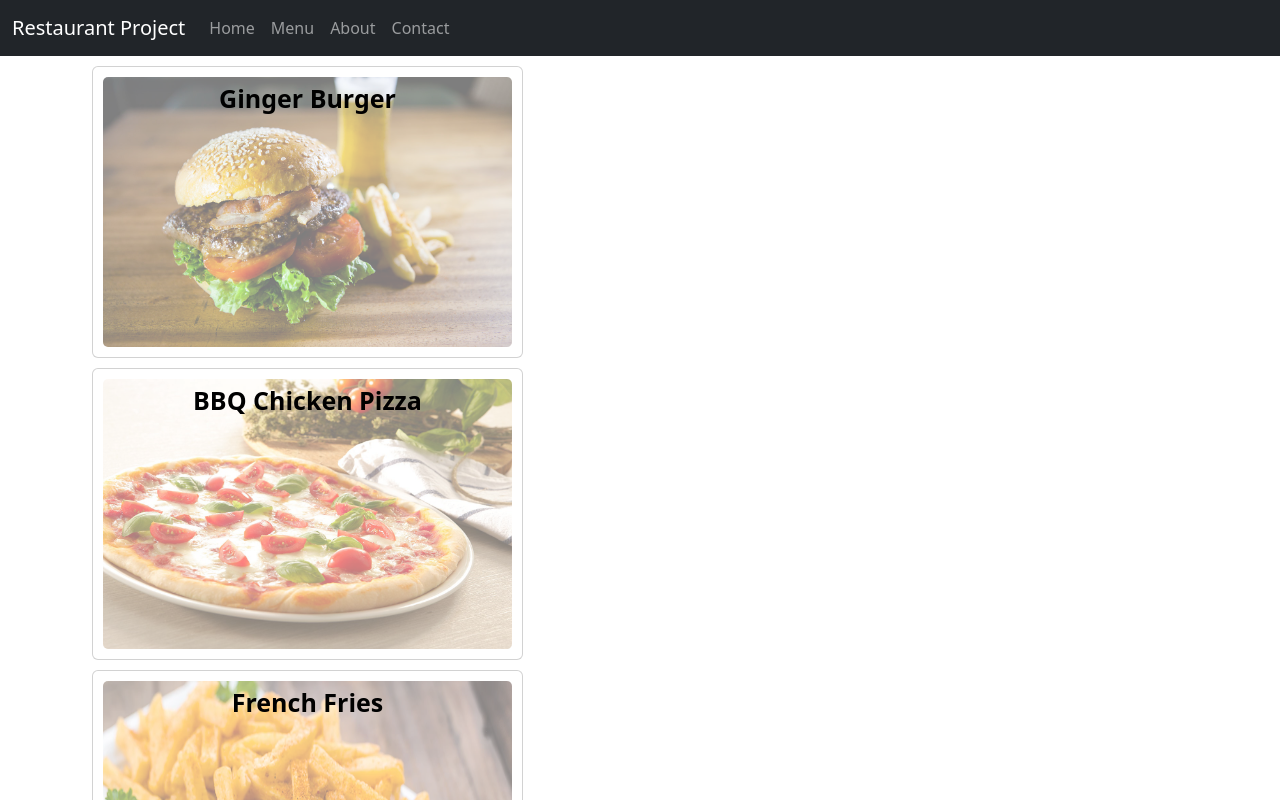
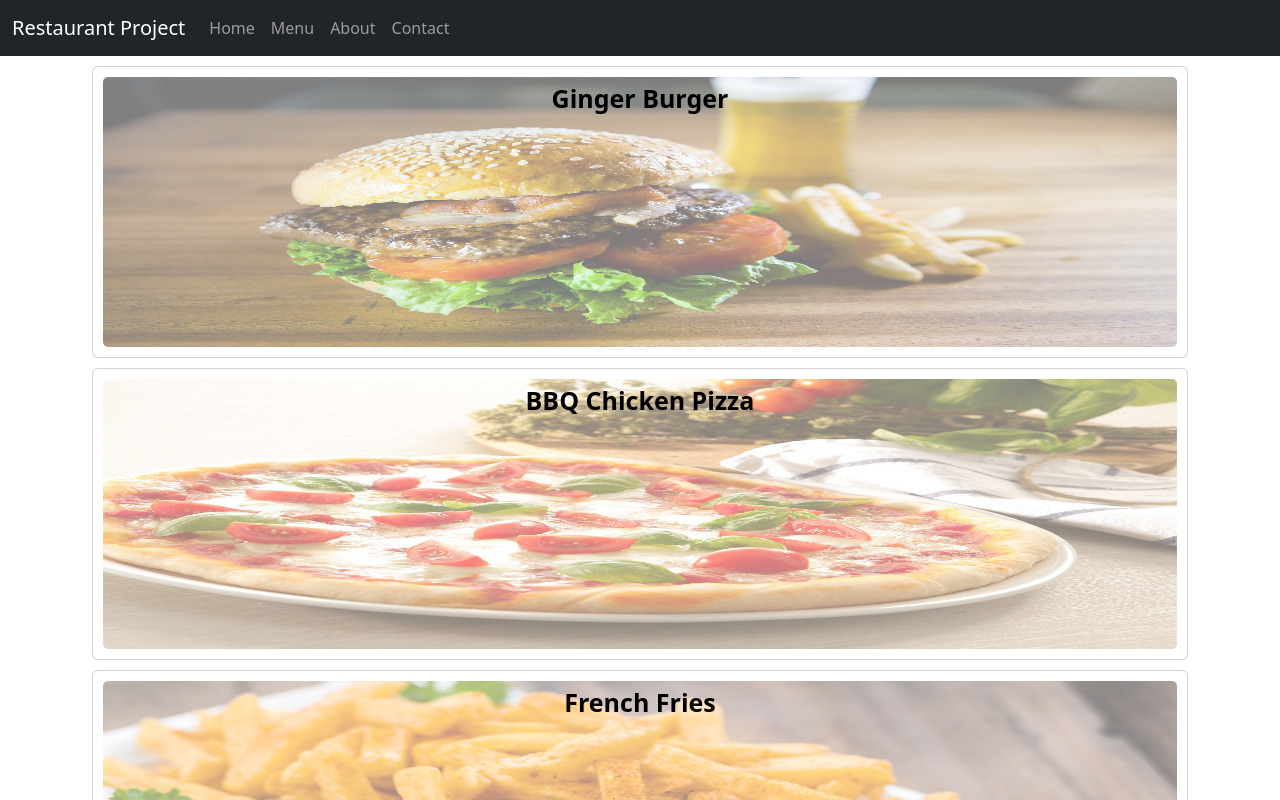
Before and after one commit to Rafid41/React_project-1_Restaurant_project, a React (Create React App) app: page /menu in a window 1280 px wide. Shown: the top 800 px of the page. Built offline with nearby package versions, Linux system fonts and the light colour scheme.

Commit message:
Route:ui design-reactstrap-modal

```diff
--- a/package.json
+++ b/package.json
@@ -6,11 +6,13 @@
     "@testing-library/jest-dom": "^5.17.0",
     "@testing-library/react": "^13.4.0",
     "@testing-library/user-event": "^13.5.0",
+    "bootstrap": "^5.3.2",
     "dateformat": "^5.0.3",
     "react": "^18.2.0",
     "react-dom": "^18.2.0",
     "react-router-dom": "^6.21.1",
     "react-scripts": "5.0.1",
+    "reactstrap": "^9.1.6",
     "web-vitals": "^2.1.4"
   },
   "scripts": {
--- a/src/components/body/Menu.js
+++ b/src/components/body/Menu.js
@@ -1,43 +1,109 @@
 // restaurant_project\src\components\body\Menu.js
 import MenuItem from "./MenuItem";
-import { useState } from "react";
+import { Component } from "react";
 import DISHES from "../../data/dishes";
 import DishDetail from "./DishDetail";
+import { CardColumns, Modal, ModalBody, ModalFooter } from "reactstrap";
 
-const Menu = () => {
-    //useState hook: const [dishes, setDishes] = useState;
-    const [dishes] = useState(DISHES); //from json file
+// functional component
+// const Menu = () => {
+//     //useState hook: const [dishes, setDishes] = useState;
+//     const [dishes] = useState(DISHES); //from json file
 
-    // [getter, setter] =  useState(), initial selected dish=null
-    const [selectedDish, setSelectedDish] = useState(null);
+//     // [getter, setter] =  useState(), initial selected dish=null
+//     const [selectedDish, setSelectedDish] = useState(null);
 
-    // set the value of selectedDish
-    const onSelectDish = (dish) => {
-        setSelectedDish(dish);
-        // console.log(dish);
+//     // set the value of selectedDish
+//     const onSelectDish = (dish) => {
+//         setSelectedDish(dish);
+//         // console.log(dish);
+//     };
+
+//     // proti component k unique korte "key" define korte hy
+//     const menu = dishes.map((dish) => {
+//         return (
+//             <MenuItem dish={dish} onSelectDish={onSelectDish} key={dish.id} />
+//         );
+//     });
+
+//     // initially load hbena, kisu selected hole load hbe
+//     // null or value ase?
+//     const dishDetail = selectedDish ? <DishDetail dish={selectedDish} /> : null;
+
+//     return (
+//         <div className="container">
+//             <div className="row">
+//                 <div className="col-5">{menu}</div>
+//                 <div className="col-7">
+//                     {dishDetail}
+//                 </div>
+//             </div>
+//         </div>
+//     );
+// };
+
+// export default Menu;
+
+//equivalent class component
+
+class Menu extends Component {
+    // class component e useState() use kora jayna
+    state = {
+        dishes: DISHES,
+        selectedDish: null,
+        modalOpen: false,
+    };
+    // class component e fn er age const lekha hoy na
+    onSelectDish = (dish) => {
+        //using setState
+        this.setState({
+            selectedDish: dish,
+            modalOpen: true, // dish select korle modalOpen true hbe
+        });
     };
 
-    // proti component k unique korte "key" define korte hy
-    const menu = dishes.map((dish) => {
+    toggleModal = () => {
+        this.setState({
+            modalOpen: !this.state.modalOpen,
+        });
+    };
+
+    //class component e render call korte hbe
+    render() {
+        const menu = this.state.dishes.map((dish) => {
+            return (
+                <MenuItem
+                    dish={dish}
+                    onSelectDish={this.onSelectDish}
+                    key={dish.id}
+                />
+            );
+        });
+
+        const dishDetail = this.state.selectedDish ? (
+            <DishDetail dish={this.state.selectedDish} />
+        ) : null;
         return (
-            <MenuItem dish={dish} onSelectDish={onSelectDish} key={dish.id} />
-        );
-    });
+            <div className="container">
+                <div className="row">
+                    <CardColumns>{menu}</CardColumns>
+                    <Modal
+                        isOpen={this.state.modalOpen}
+                        onClick={this.toggleModal}
+                    >
+                        <ModalBody>{dishDetail}</ModalBody>
 
-    // initially load hbena, kisu selected hole load hbe
-    // null or value ase?
-    const dishDetail = selectedDish ? <DishDetail dish={selectedDish} /> : null;
 
-    return (
-        <div className="container">
-            <div className="row">
-                <div className="col-5">{menu}</div>
-                <div className="col-7">
-                    {dishDetail}
+                        <ModalFooter>
+                            <button color="primary" onClick={this.toggleModal}>
+                                Close
+                            </button>
+                        </ModalFooter>
+                    </Modal>
                 </div>
             </div>
-        </div>
-    );
-};
+        );
+    }
+}
 
 export default Menu;
```
Also changed, not shown: 1 other file (tests, documents, lock files or other folders).
